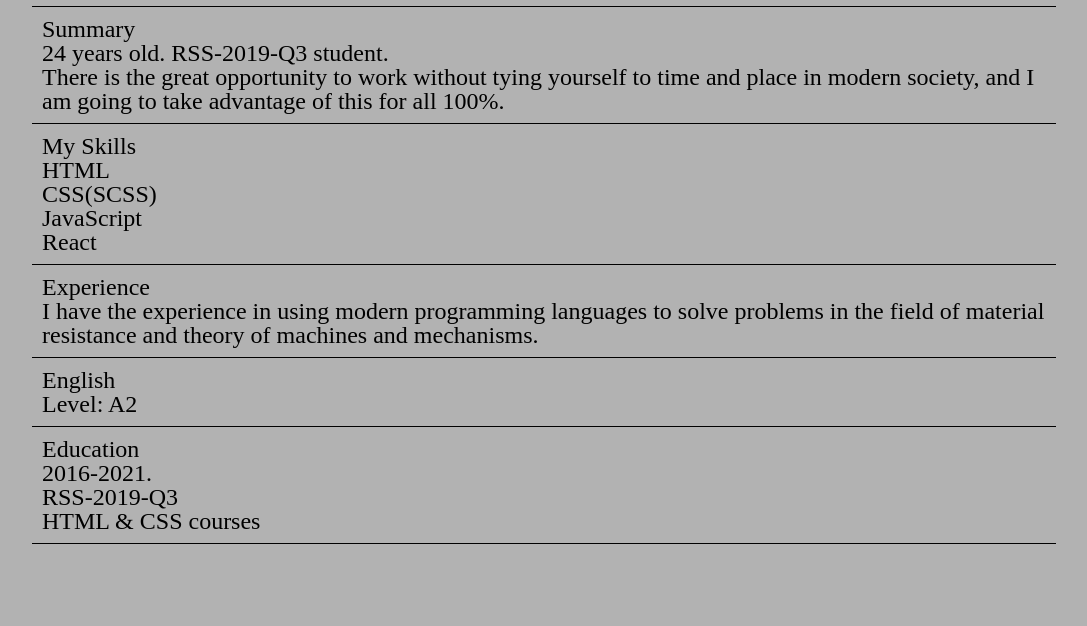
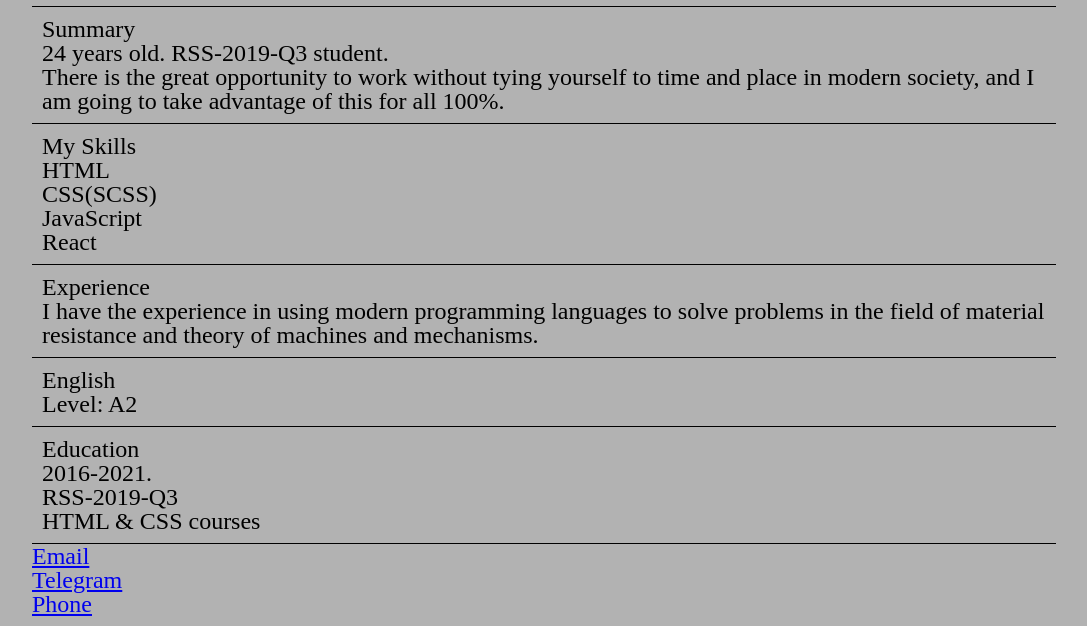
Before and after one commit to Asindeton/rsschool-cv, a plain HTML site: page index.html in a window 1280 px wide. Shown: the part 737-1363 px from the top of the page, without its empty margins (96-1183 px from the left). Before the commit the page ends 1291 px from the top, so only its background shows below. Drawn offline with nearby package versions, Linux system fonts and the light colour scheme.

Commit message:
feat: add footer

```diff
--- a/index.html
+++ b/index.html
@@ -75,6 +75,17 @@
                 </div>
             </div>
         </main>
+        <footer>
+            <div class="footer__item">
+                <a href="mailto:legankov95@gmail.com">Email</a>
+            </div>
+            <div class="footer__item">
+                <a href="https://t.me/Legnkov95">Telegram</a>
+            </div>
+            <div class="footer__item">
+                <a href="tel:+375296036823">Phone</a>
+            </div>
+        </footer>
     </div>
 </body>
 </html>
```
